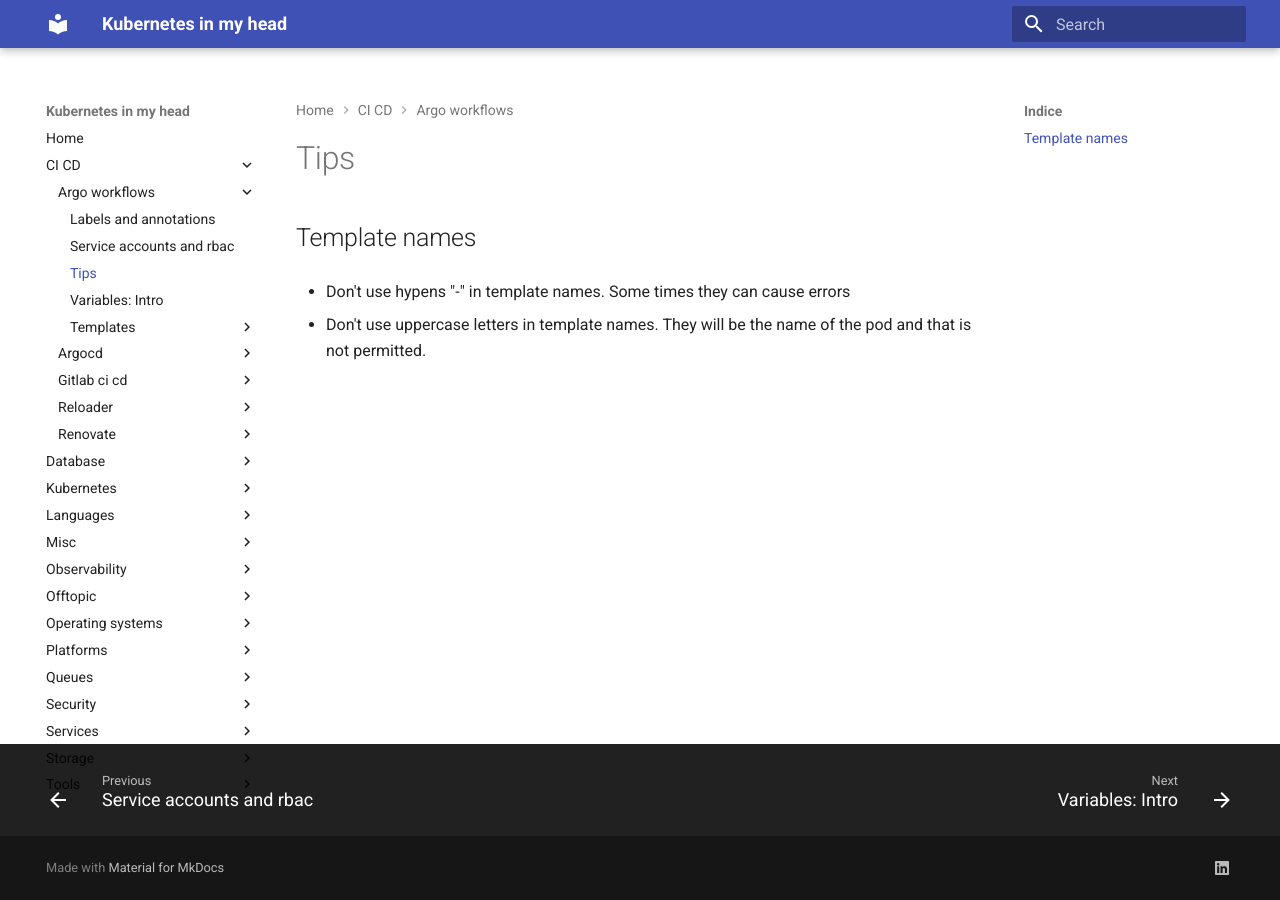
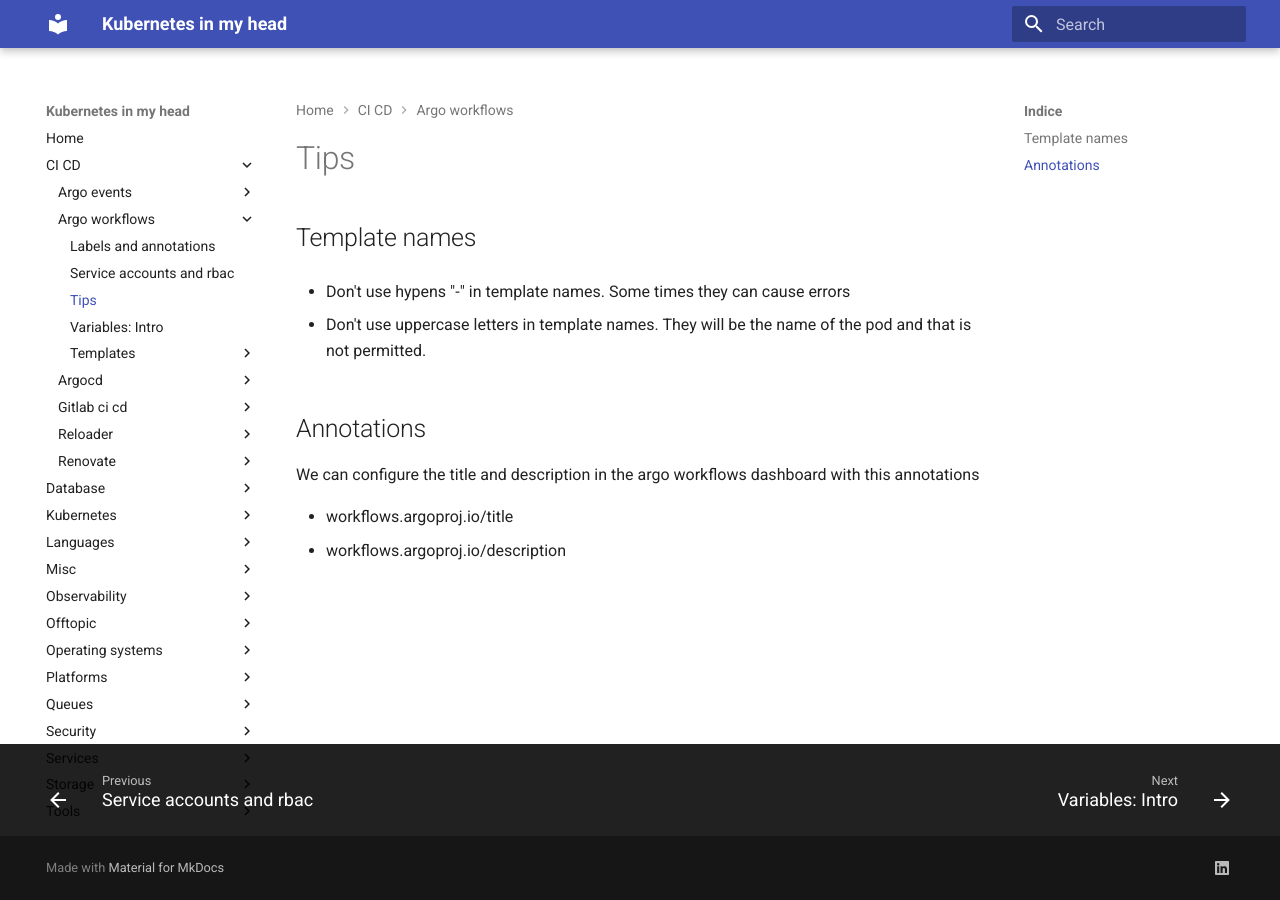
Before and after one commit to jorgelon/kubernetesinmyhead.net, an MkDocs documentation site: the page built from docs/CI-CD/argo-workflows/tips.md, in a window 1280 px wide. Built offline with MkDocs 1.6.1 and Material for MkDocs 9.7.7, drawn with Linux system fonts in a browser that asks for light colours.

Commit message:
add workflow params

```diff
--- a/docs/CI-CD/argo-workflows/tips.md
+++ b/docs/CI-CD/argo-workflows/tips.md
@@ -5,3 +5,10 @@
 - Don't use hypens "-" in template names. Some times they can cause errors
 
 - Don't use uppercase letters in template names. They will be the name of the pod and that is not permitted.
+
+## Annotations
+
+We can configure the title and description in the argo workflows dashboard with this annotations
+
+- workflows.argoproj.io/title
+- workflows.argoproj.io/description
```
Also changed, not shown: docs/CI-CD/argo-events/parameters-to-workflow.md (added, +34 -0 lines).
